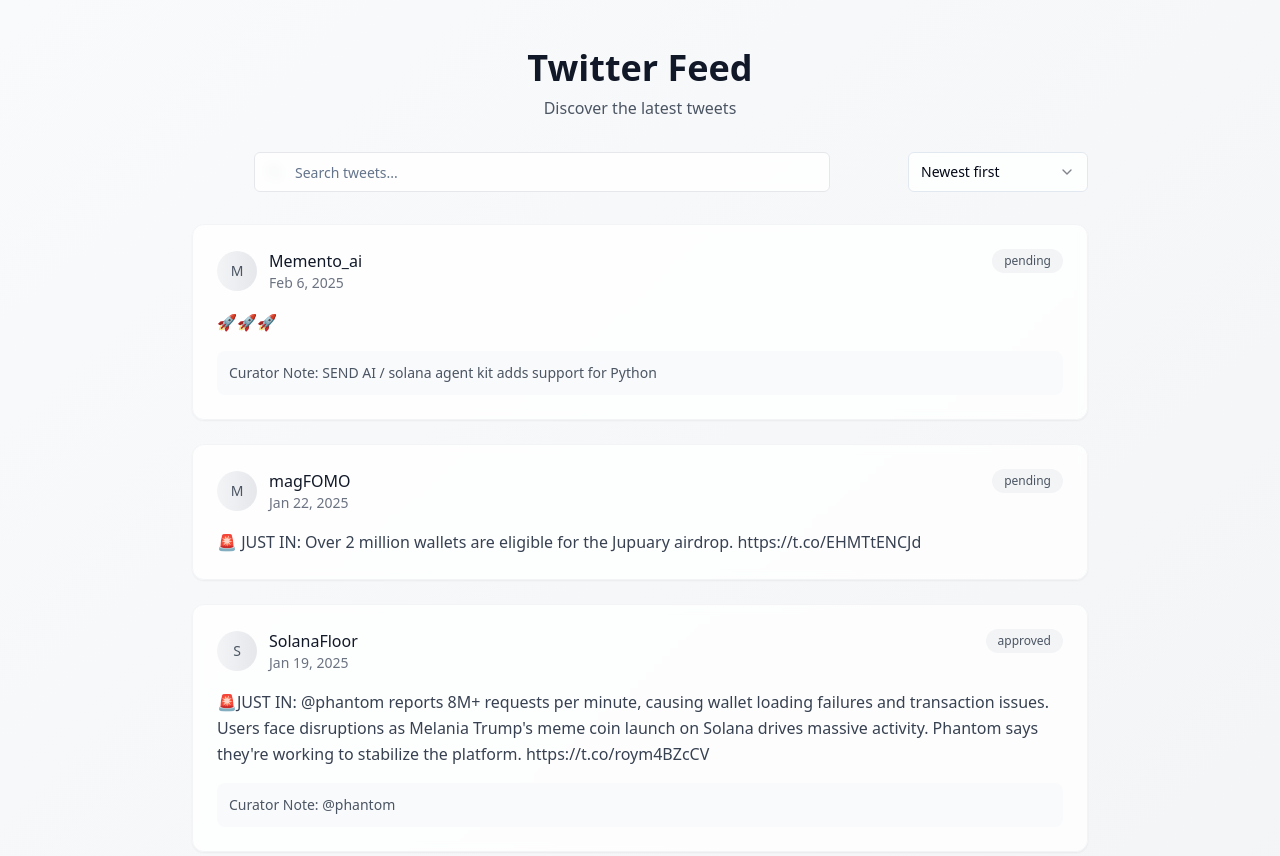
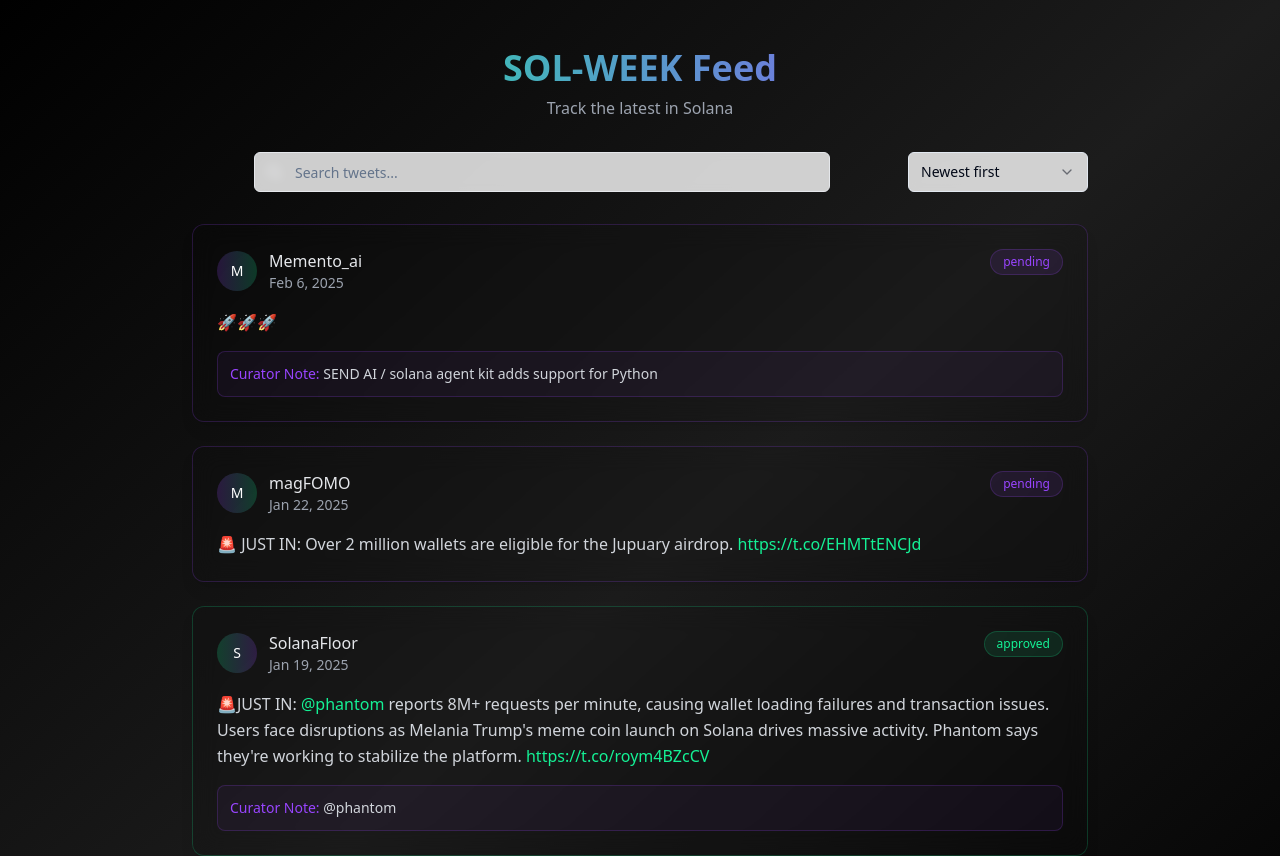
Before and after one commit to PotLock/curate-feed-template, a React (Vite) app: page / in a window 1280 px wide. Shown: the top 856 px of the page. Built offline with nearby package versions, Linux system fonts and the light colour scheme.

Commit message:
Style SOL-WEEK feed
Update styling to match SOL-WEEK theme, including visual distinctions for tweet statuses and styling of links, mentions, and hashtags.

```diff
--- a/src/components/tweet/TweetCard.tsx
+++ b/src/components/tweet/TweetCard.tsx
@@ -8,45 +8,101 @@ interface TweetCardProps {
 }
 
 export const TweetCard = ({ tweet }: TweetCardProps) => {
+  // Function to style mentions and hashtags
+  const formatTweetContent = (content: string) => {
+    return content.split(' ').map((word, index) => {
+      if (word.startsWith('@')) {
+        return (
+          <a
+            key={index}
+            href={`https://twitter.com/${word.slice(1)}`}
+            target="_blank"
+            rel="noopener noreferrer"
+            className="text-[#14F195] hover:text-[#9945FF] transition-colors font-medium"
+          >
+            {word}{' '}
+          </a>
+        );
+      } else if (word.startsWith('#') || word.startsWith('$')) {
+        return (
+          <span key={index} className="text-[#9945FF] font-medium">
+            {word}{' '}
+          </span>
+        );
+      } else if (word.startsWith('https://')) {
+        return (
+          <a
+            key={index}
+            href={word}
+            target="_blank"
+            rel="noopener noreferrer"
+            className="text-[#14F195] hover:underline"
+          >
+            {word}{' '}
+          </a>
+        );
+      }
+      return word + ' ';
+    });
+  };
+
+  const statusStyles = {
+    approved: "bg-[#14F195]/10 text-[#14F195] border border-[#14F195]/20",
+    pending: "bg-[#9945FF]/10 text-[#9945FF] border border-[#9945FF]/20",
+  };
+
   return (
     <motion.div
       initial={{ opacity: 0, y: 20 }}
       animate={{ opacity: 1, y: 0 }}
       exit={{ opacity: 0, y: -20 }}
-      className="bg-white/80 backdrop-blur-sm rounded-xl p-6 shadow-sm border border-gray-100 hover:shadow-md transition-all duration-300"
+      className={`
+        backdrop-blur-md rounded-xl p-6 shadow-lg border
+        ${tweet.status === 'approved'
+          ? 'bg-[#000000]/5 border-[#14F195]/20 hover:border-[#14F195]/40'
+          : 'bg-[#000000]/5 border-[#9945FF]/20 hover:border-[#9945FF]/40'}
+        transition-all duration-300 hover:shadow-xl hover:shadow-[#14F195]/5
+      `}
     >
       <div className="flex items-start justify-between">
         <div className="flex items-center space-x-3">
-          <div className="w-10 h-10 rounded-full bg-gradient-to-r from-gray-100 to-gray-200 flex items-center justify-center">
-            <span className="text-gray-600 font-medium text-sm">
+          <div className={`
+            w-10 h-10 rounded-full flex items-center justify-center
+            ${tweet.status === 'approved'
+              ? 'bg-gradient-to-r from-[#14F195]/20 to-[#9945FF]/20'
+              : 'bg-gradient-to-r from-[#9945FF]/20 to-[#14F195]/20'}
+          `}>
+            <span className="text-white font-medium text-sm">
               {tweet.username.charAt(0).toUpperCase()}
             </span>
           </div>
           <div>
-            <h3 className="font-medium text-gray-900">
+            <h3 className="font-medium text-gray-200">
               <a
                 href={`https://twitter.com/${tweet.username}`}
                 target="_blank"
                 rel="noopener noreferrer"
-                className="hover:text-blue-500 transition-colors"
+                className="hover:text-[#14F195] transition-colors"
               >
                 {tweet.username}
               </a>
             </h3>
-            <p className="text-sm text-gray-500">
+            <p className="text-sm text-gray-400">
               {format(new Date(tweet.createdAt), "MMM d, yyyy")}
             </p>
           </div>
         </div>
-        <span className="px-3 py-1 bg-gray-100 text-xs font-medium rounded-full text-gray-600">
+        <span className={`px-3 py-1 text-xs font-medium rounded-full ${statusStyles[tweet.status as keyof typeof statusStyles]}`}>
           {tweet.status}
         </span>
       </div>
-      <p className="mt-4 text-gray-700 leading-relaxed">{tweet.content}</p>
+      <p className="mt-4 text-gray-300 leading-relaxed">
+        {formatTweetContent(tweet.content)}
+      </p>
       {tweet.curatorNotes && (
-        <div className="mt-4 p-3 bg-gray-50 rounded-lg">
-          <p className="text-sm text-gray-600">
-            <span className="font-medium">Curator Note:</span> {tweet.curatorNotes}
+        <div className="mt-4 p-3 bg-[#9945FF]/5 rounded-lg border border-[#9945FF]/20">
+          <p className="text-sm text-gray-300">
+            <span className="font-medium text-[#9945FF]">Curator Note:</span> {tweet.curatorNotes}
           </p>
         </div>
       )}
--- a/src/pages/Index.tsx
+++ b/src/pages/Index.tsx
@@ -148,11 +148,15 @@ const Index = () => {
   }, [searchTerm, sortBy]);
 
   return (
-    <div className="min-h-screen bg-gradient-to-br from-gray-50 to-gray-100 py-12 px-4 sm:px-6 lg:px-8">
+    <div className="min-h-screen bg-gradient-to-br from-[#000000] via-[#1C1C1C] to-[#000000] py-12 px-4 sm:px-6 lg:px-8">
       <div className="max-w-4xl mx-auto space-y-8">
         <div className="text-center">
-          <h1 className="text-4xl font-semibold text-gray-900">Twitter Feed</h1>
-          <p className="mt-2 text-gray-600">Discover the latest tweets</p>
+          <h1 className="text-4xl font-bold bg-gradient-to-r from-[#14F195] to-[#9945FF] text-transparent bg-clip-text">
+            SOL-WEEK Feed
+          </h1>
+          <p className="mt-2 text-gray-400">
+            Track the latest in Solana
+          </p>
         </div>
 
         <div className="flex flex-col sm:flex-row items-center justify-between gap-4">
```
